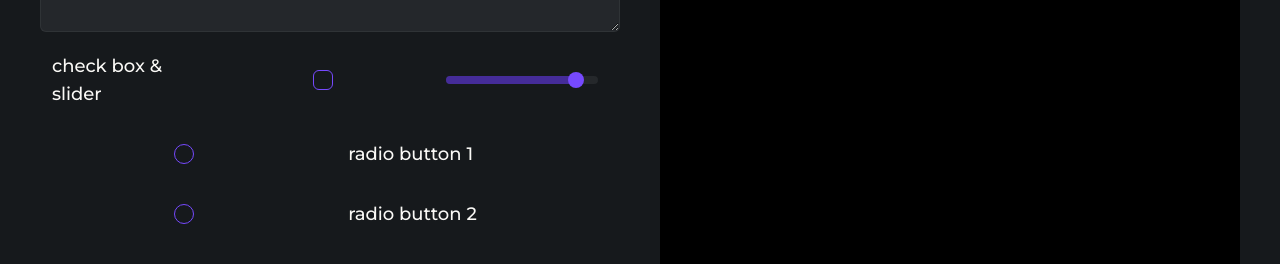
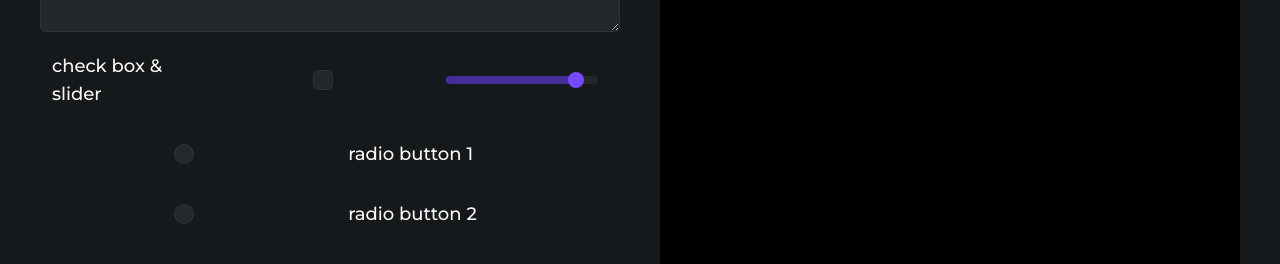
Before and after one commit to muscaa/cv-maker, a Next.js app: page / in a window 1280 px wide. Shown: the part 306-570 px from the top of the page. Built offline with nearby package versions, Linux system fonts and the light colour scheme.

Commit message:
Scrollbar style & minor radio & checkbox changes

```diff
--- a/src/app/components/CheckBoxButton.tsx
+++ b/src/app/components/CheckBoxButton.tsx
@@ -9,8 +9,10 @@ export default function CheckBoxButton(props: CheckBoxButtonProps) {
             <input
                 type="checkbox"
                 className="
-                    appearance-none outline-none peer w-5 h-5 cursor-pointer rounded-md
-                    border border-primary checked:bg-primary
+                    appearance-none outline-none peer w-5 h-5 cursor-pointer
+                    bg-background-4 bg-opacity-25 rounded-md
+                    border border-background-4 border-opacity-25
+                    checked:bg-primary checked:border-primary
                     transition-colors duration-200 ease-in-out
                 "
                 checked={props.checked}
@@ -18,8 +20,9 @@ export default function CheckBoxButton(props: CheckBoxButtonProps) {
             />
             <div
                 className="
-                    absolute text-text-1 opacity-0 peer-checked:opacity-100 pointer-events-none
-                    transition-opacity duration-200 ease-in-out
+                    absolute pointer-events-none
+                    text-text-1 opacity-0 scale-0 peer-checked:opacity-100 peer-checked:scale-100
+                    transition-all duration-200 ease-in-out
                 "
             >
                 <svg
--- a/src/app/components/RadioButton.tsx
+++ b/src/app/components/RadioButton.tsx
@@ -10,8 +10,11 @@ export default function RadioButton(props: RadioButtonProps) {
             <input
                 type="radio"
                 className="
-                    appearance-none outline-none peer w-5 h-5 cursor-pointer rounded-full
-                    border border-primary
+                    appearance-none outline-none peer w-5 h-5 cursor-pointer
+                    bg-background-4 bg-opacity-25 rounded-full
+                    border border-background-4 border-opacity-25
+                    checked:border-primary
+                    transition-colors duration-200 ease-in-out
                 "
                 name={props.name}
                 checked={props.checked}
@@ -19,9 +22,10 @@ export default function RadioButton(props: RadioButtonProps) {
             />
             <div
                 className="
-                    absolute bg-primary opacity-0 peer-checked:opacity-100 pointer-events-none
+                    absolute pointer-events-none
+                    bg-primary opacity-0 scale-0 peer-checked:opacity-100 peer-checked:scale-100
                     w-3 h-3 rounded-full
-                    transition-opacity duration-200 ease-in-out
+                    transition-all duration-200 ease-in-out
                 "
             >
             </div>
--- a/src/app/styles/globals.css
+++ b/src/app/styles/globals.css
@@ -4,6 +4,8 @@ body {
 
 div {
     scroll-behavior: smooth;
+    scrollbar-color: var(--background-3) transparent;
+    scrollbar-width: auto;
 }
 
 h1 {
--- a/src/app/styles/theme.css
+++ b/src/app/styles/theme.css
@@ -16,6 +16,8 @@
     --shadow: rgb(17, 20, 23);
 }
 
+/* slider */
+
 .theme-slider-thumb {
     -webkit-appearance: none;
     -moz-appearance: none;
```
